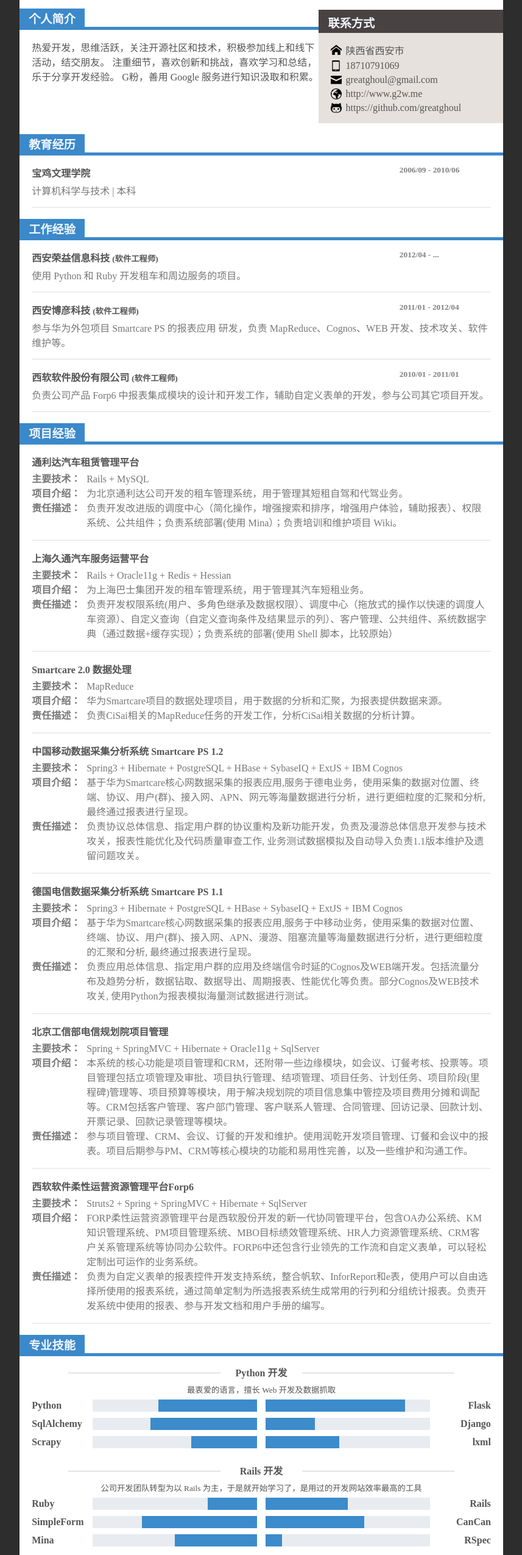
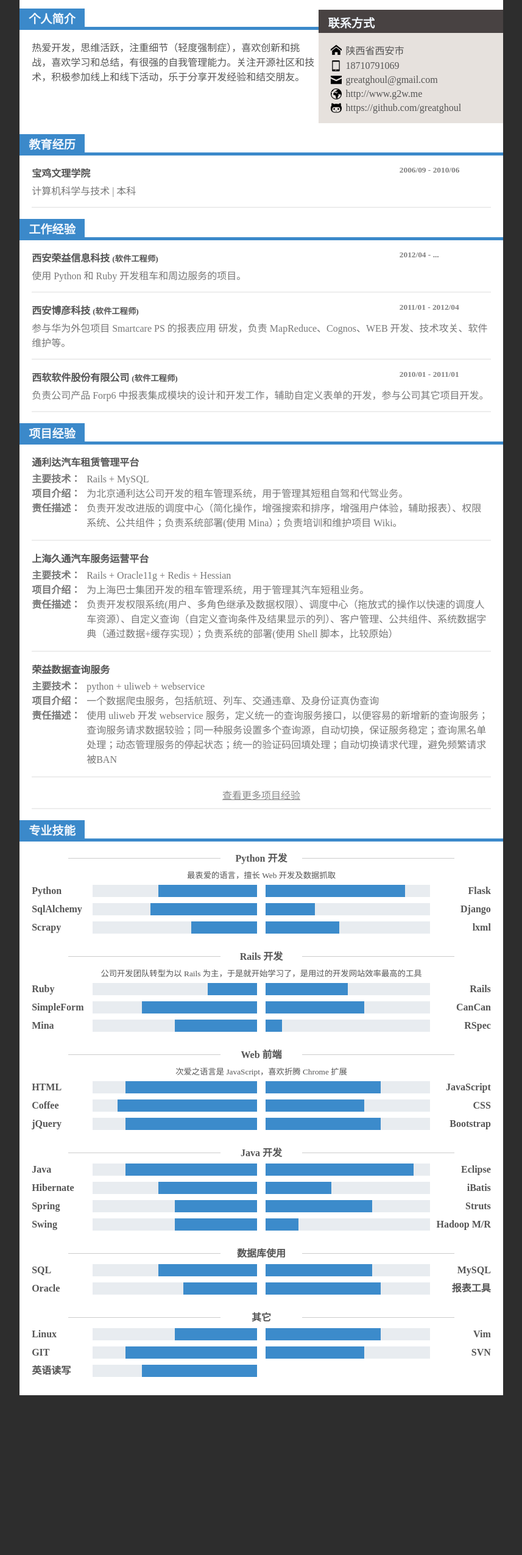
Before and after one commit to kleopatra999/resume, a plain HTML site: page resume/index.html in a window 1280 px wide. Shown: the part 65-2615 px from the top of the page at 61% size, without its empty margins (211-1068 px from the left). After the commit the page ends 2353 px from the top, so only its background shows below. Drawn offline with Linux system fonts and the light colour scheme.

Commit message:
更新 PDF 简历
- 初始隐藏 Java 相关项目经验，点击查看更多再显示
- 可以下载精简项目经验和完整项目经验的 PDF 简历

```diff
--- a/resume/index.html
+++ b/resume/index.html
@@ -10,7 +10,7 @@
             <div class="sidebar"></div>
             <div class="content">
                 <section id="header">
-                    <a href="http://greatghoul.github.io/resume/resume.pdf" class="noprint" style="float: right;">获取索取PDF版本</a>
+                    <a href="resume.pdf" id="getpdf" class="noprint" style="float: right;" title="本链接中的 PDF 简历仅包含 Rails 和 Python 的项目经验，要获取完整项目经验的 PDF 简历，先点击项目经验中的 查看更多项目经验 链接">获取PDF版本</a>
                     <h1>邱建 <strong>软件工程师（<small>目标城市：西安</small>）</strong></h1>
 
                 </section>
@@ -28,10 +28,8 @@
 
                 <section id="profile">
                     <h2><span>个人简介</span></h2>
-
-                    <p>热爱开发，思维活跃，关注开源社区和技术，积极参加线上和线下活动，结交朋友。
-                    注重细节，喜欢创新和挑战，喜欢学习和总结，乐于分享开发经验。
-                    G粉，善用 Google 服务进行知识汲取和积累。</p>
+                    <p>热爱开发，思维活跃，注重细节（轻度强制症），喜欢创新和挑战，喜欢学习和总结，有很强的自我管理能力。关注开源社区和技术，积极参加线上和线下活动，乐于分享开发经验和结交朋友。
+                    </p>
                 </section>
 
                 <div class="clearfix"></div>
@@ -91,6 +89,15 @@
                             </dl>
                         </li>
                         <li>
+                            <strong>荣益数据查询服务</strong>
+                            <dl>
+                                <dt>主要技术：</dt><dd>python + uliweb + webservice</dd>
+                                <dt>项目介绍：</dt><dd>一个数据爬虫服务，包括航班、列车、交通违章、及身份证真伪查询</dd>
+                                <dt>责任描述：</dt><dd>使用 uliweb 开发 webservice 服务，定义统一的查询服务接口，以便容易的新增新的查询服务；查询服务请求数据较验；同一种服务设置多个查询源，自动切换，保证服务稳定；查询黑名单处理；动态管理服务的停起状态；统一的验证码回填处理；自动切换请求代理，避免频繁请求被BAN</dd>
+                            </dl>
+                        </li>
+                        <li class="noprint more"><a href="javascript:;" title="以前的 Java 项目经验，如果没有兴趣，可以忽略">查看更多项目经验</a></li>
+                        <li class="hide">
                             <strong>Smartcare 2.0 数据处理</strong>
                             <dl>
                                 <dt>主要技术：</dt><dd>MapReduce</dd>
@@ -98,7 +105,7 @@
                                 <dt>责任描述：</dt><dd>负责CiSai相关的MapReduce任务的开发工作，分析CiSai相关数据的分析计算。</dd>
                             </dl>
                         </li>
-                        <li>
+                        <li class="hide">
                             <strong>中国移动数据采集分析系统 Smartcare PS 1.2</strong>
                             <dl>
                                 <dt>主要技术：</dt><dd>Spring3 + Hibernate + PostgreSQL + HBase + SybaseIQ + ExtJS + IBM Cognos</dd>
@@ -106,7 +113,7 @@
                                 <dt>责任描述：</dt><dd>负责协议总体信息、指定用户群的协议重构及新功能开发，负责及漫游总体信息开发参与技术攻关，报表性能优化及代码质量审查工作, 业务测试数据模拟及自动导入负责1.1版本维护及遗留问题攻关。</dd>
                             </dl>
                         </li>
-                        <li>
+                        <li class="hide">
                             <strong>德国电信数据采集分析系统 Smartcare PS 1.1</strong>
                             <dl>
                                 <dt>主要技术：</dt><dd>Spring3 + Hibernate + PostgreSQL + HBase + SybaseIQ + ExtJS + IBM Cognos</dd>
@@ -114,7 +121,7 @@
                                 <dt>责任描述：</dt><dd>负责应用总体信息、指定用户群的应用及终端信令时延的Cognos及WEB端开发。包括流量分布及趋势分析，数据钻取、数据导出、周期报表、性能优化等负责。部分Cognos及WEB技术攻关, 使用Python为报表模拟海量测试数据进行测试。</dd>
                             </dl>
                         </li>
-                        <li>
+                        <li class="hide">
                             <strong>北京工信部电信规划院项目管理</strong>
                             <dl>
                                 <dt>主要技术：</dt><dd>Spring + SpringMVC + Hibernate + Oracle11g + SqlServer</dd>
@@ -122,7 +129,7 @@
                                 <dt>责任描述：</dt><dd>参与项目管理、CRM、会议、订餐的开发和维护。使用润乾开发项目管理、订餐和会议中的报表。项目后期参与PM、CRM等核心模块的功能和易用性完善，以及一些维护和沟通工作。</dd>
                             </dl>
                         </li>
-                        <li>
+                        <li class="hide">
                             <strong>西软软件柔性运营资源管理平台Forp6</strong>
                             <dl>
                                 <dt>主要技术：</dt><dd>Struts2 + Spring + SpringMVC + Hibernate + SqlServer</dd>
@@ -207,8 +214,24 @@
             </div>
         </div>
 
+        <!-- Resume Scripts -->
+        <script type="text/javascript">
+          var showMoreLink = document.querySelector('li.more a');
+          showMoreLink.addEventListener('click', function() {
+            var records = document.querySelectorAll('ul.record-list li.hide');
+            for (var i = 0; i < records.length; i++) {
+              records[i].style.display = 'block';
+            }
+            showMoreLink.parentNode.remove();
+
+            var getPdf = document.getElementById('getpdf');
+            getPdf.href = 'resume-full.pdf';
+            getPdf.title = '点击获取完整简历';
+          }, false);
+        </script>
+
         <!-- Google Analytics -->
-        <script>
+        <script type="text/javascript">
           (function(i,s,o,g,r,a,m){i['GoogleAnalyticsObject']=r;i[r]=i[r]||function(){
           (i[r].q=i[r].q||[]).push(arguments)},i[r].l=1*new Date();a=s.createElement(o),
           m=s.getElementsByTagName(o)[0];a.async=1;a.src=g;m.parentNode.insertBefore(a,m)
--- a/resume/style.css
+++ b/resume/style.css
@@ -1,6 +1,7 @@
 html, body { padding: 0; margin: 0; background-color: #2D2D2D; font-family: 微软雅黑, 宋体; }
 ul, ol, dl { list-style: none; }
 .clearfix { clear: both; }
+.hide { display: none; }
 
 .container { /* height: 297mm; */ width: 210mm; margin: 0 auto; background-color: #ffffff; }
 .content section { margin-bottom: 20px; }
@@ -11,6 +12,8 @@ ul, ol, dl { list-style: none; }
 section { color: #555555; }
 section ul.record-list { padding-left: 20px; padding-right: 20px; }
 section ul.record-list li { border-bottom: 2px solid #EDEDED; margin-top: 16px; padding-bottom: 10px; }
+section ul.record-list li.more { text-align: center; }
+section ul.record-list li.more a { color: #888888; font-size: 0.8; }
 section ul.record-list li .duration { float: right; font-weight: bold; color: #808080; width: 150px; }
 section ul.record-list li p { color: #777777; margin: 5px 0; }
 section ul.record-list li dl { color: #777777; margin: 5px 0; line-height: 1.5; }
```
Also changed, not shown: 2 other files.
